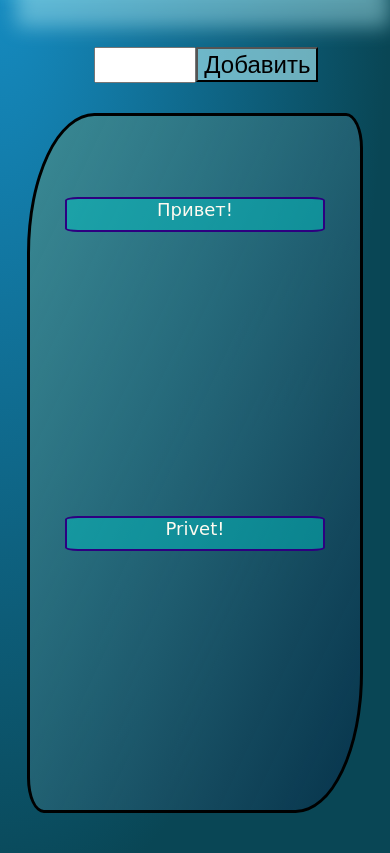
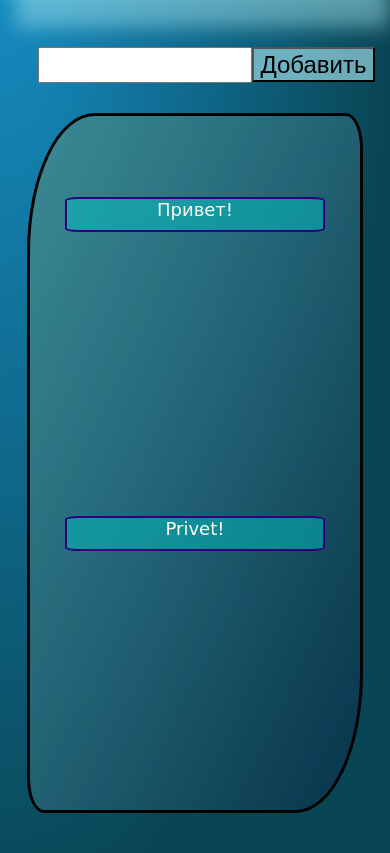
Before and after one commit to KhlebnikovHub/KhlebnikovHub.github.io, a plain HTML site: page index.html in a window 390 px wide. Shown: the part 69-922 px from the top of the page. Drawn offline with Linux system fonts and the light colour scheme; a web font is replaced by a local one.

Commit message:
release 10912ur092

```diff
--- a/style.css
+++ b/style.css
@@ -174,6 +174,8 @@ footer {
 
 }
 
+
+
 @media (max-width: 767px) {
 
 
@@ -211,4 +213,10 @@ header {
   font-size: 50px;
 }
 
+#textenter {
+  width: 90%;
+
 }
+
+
+}
```
